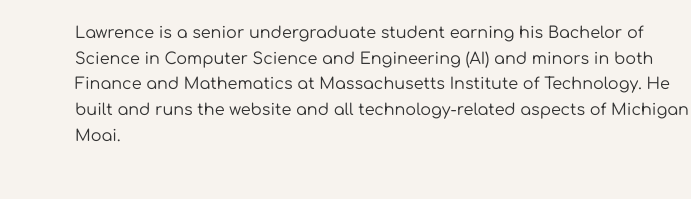
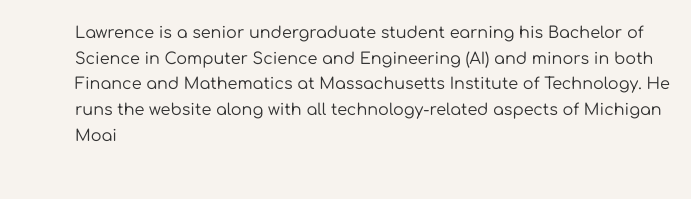
Before and after one commit to lawrencetang20/michigan_moai_website, a plain HTML site: page about/index.html in a window 1280 px wide. Shown: the part 1617-1816 px from the top of the page, 589-1280 px from the left. Drawn offline with Linux system fonts and the light colour scheme.

Commit message:
changed about us

```diff
--- a/about/index.html
+++ b/about/index.html
@@ -126,7 +126,7 @@
             <a href="https://www.linkedin.com/in/lawrence-tang-743ba5238" target="_blank" rel="noopener">LinkedIn</a>
           </p>
           <p>
-            Lawrence is a senior undergraduate student earning his Bachelor of Science in Computer Science and Engineering (AI) and minors in both Finance and Mathematics at Massachusetts Institute of Technology. He built and runs the website and all technology-related aspects of Michigan Moai.
+            Lawrence is a senior undergraduate student earning his Bachelor of Science in Computer Science and Engineering (AI) and minors in both Finance and Mathematics at Massachusetts Institute of Technology. He runs the website along with all technology-related aspects of Michigan Moai
           </p>
         </div>
       </div>
```
